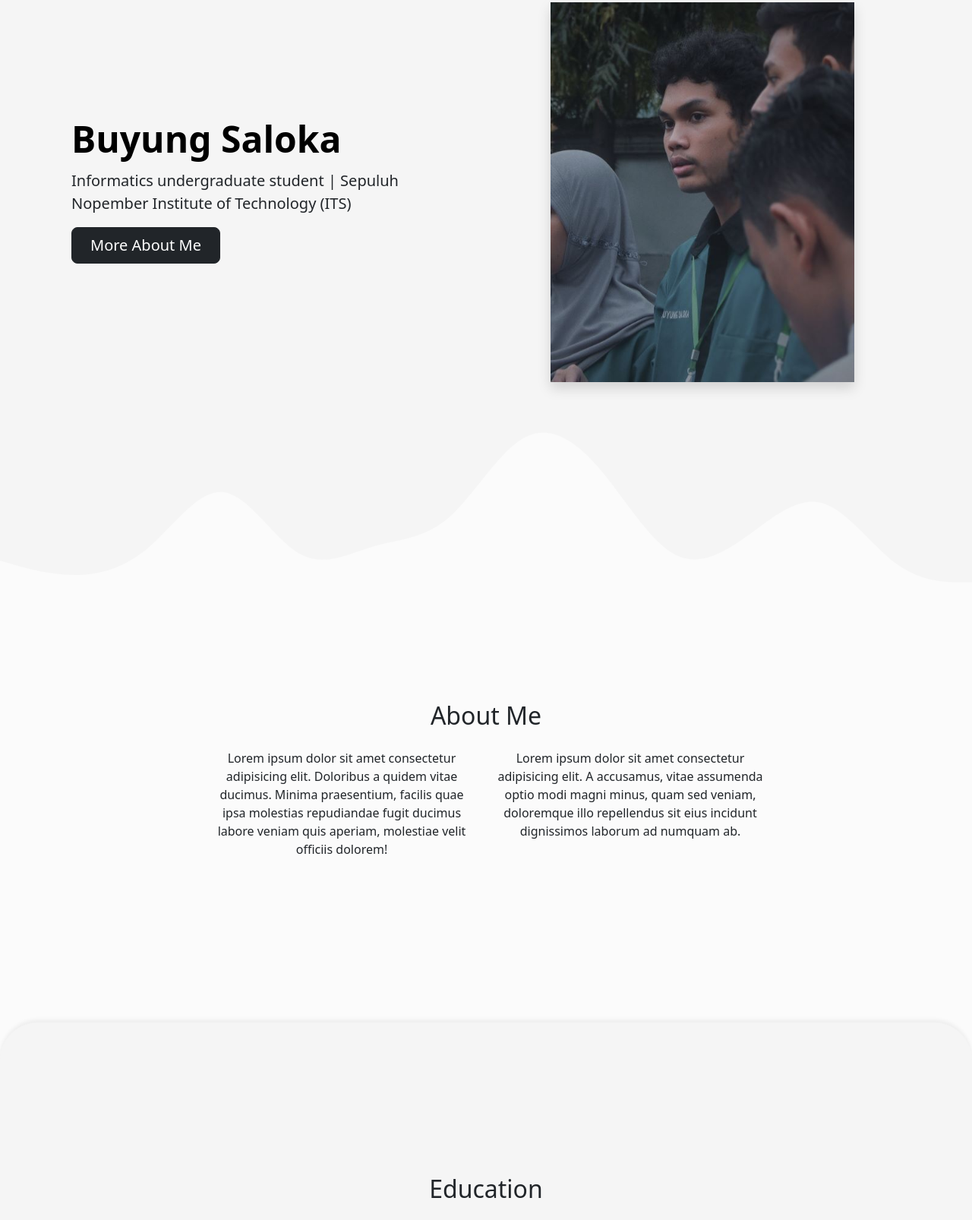
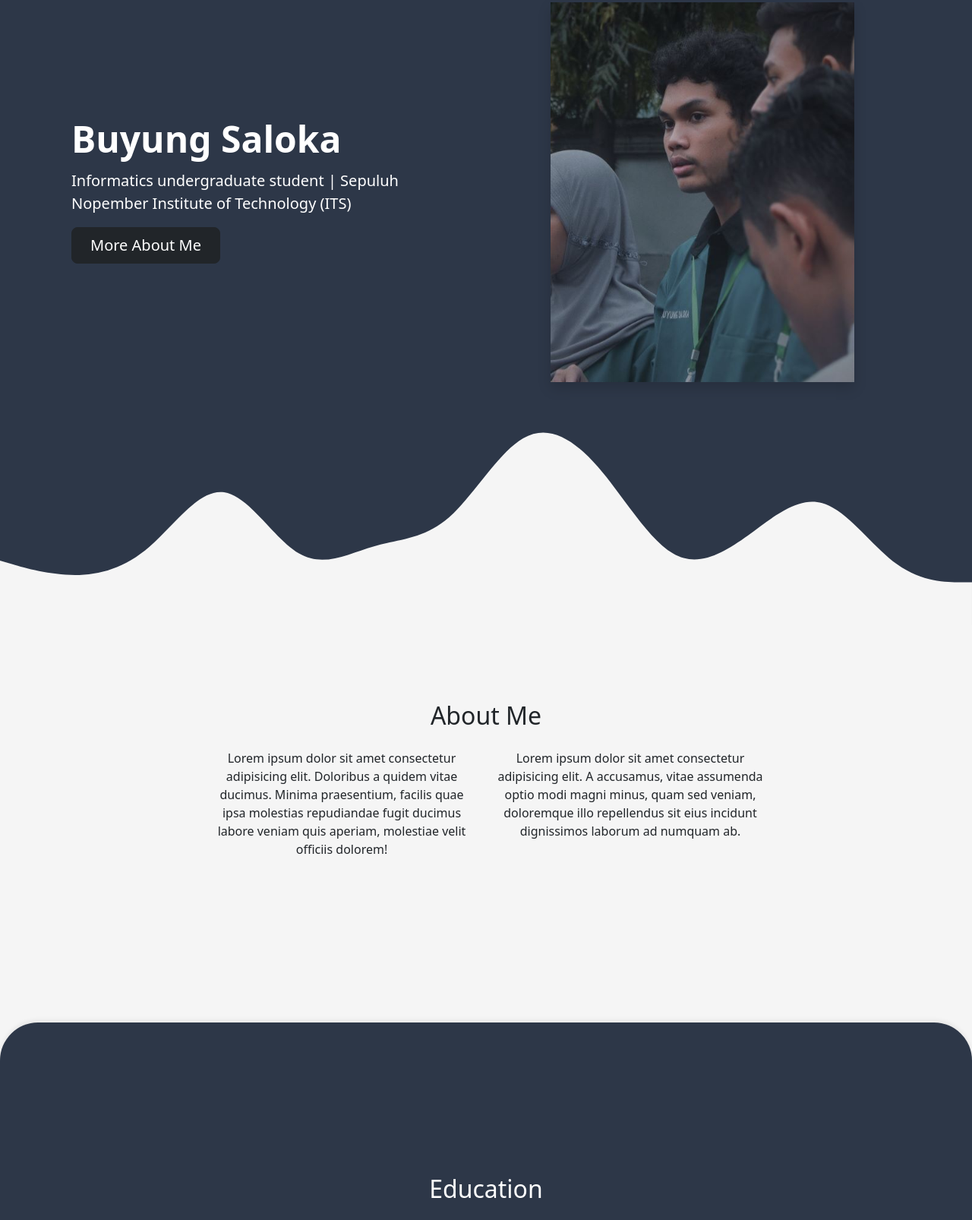
Before and after one commit to mbsaloka/my-portfolio, a plain HTML site: page index.html in a window 1280 px wide. Shown: the part 93-1699 px from the top of the page at 76% size. Drawn offline with nearby package versions, Linux system fonts and the light colour scheme.

Commit message:
mencoba dark mode

```diff
--- a/css/style.css
+++ b/css/style.css
@@ -1,11 +1,11 @@
 body {
-  min-height: 3000px;
-  background-color: #f5f5f5;
+  /* min-height: 3000px; */
+  background-color: #2d3748;
 }
 
 .about,
 .interest {
-  background-color: #fbfbfb;
+  background-color: #f5f5f5;
   padding-top: 100px;
 }
 
@@ -20,7 +20,7 @@ body {
 .about-break {
   width: 100%;
   height: 100px;
-  background-color: #f5f5f5;
+  background-color: #2d3748;
   border-radius: 50px 50px 0 0;
   margin-top: 200px;
   box-shadow: 0px -4px 5px rgba(0, 0, 0, 0.05);
@@ -29,7 +29,7 @@ body {
 .interest .icon {
   height: 100px;
   width: 100px;
-  background-color: #ddd;
+  background-color: #2d3748;
   border-radius: 50%;
   display: grid;
   justify-content: center;
@@ -41,3 +41,7 @@ body {
   justify-content: center;
   align-items: center;
 }
+
+.card {
+  transform: scale(0.9);
+}
--- a/index.html
+++ b/index.html
@@ -46,8 +46,8 @@
             <img src="img/hero.jpg" class="d-block mx-lg-auto img-fluid shadow" alt="Bootstrap Themes" width="400" height="400" loading="lazy" />
           </div>
           <div class="col-lg-6">
-            <h1 class="display-5 fw-bold text-body-emphasis lh-1 mb-3">Buyung Saloka</h1>
-            <p class="lead">Informatics undergraduate student | Sepuluh Nopember Institute of Technology (ITS)</p>
+            <h1 class="display-5 fw-bold lh-1 mb-3 text-white">Buyung Saloka</h1>
+            <p class="lead text-white">Informatics undergraduate student | Sepuluh Nopember Institute of Technology (ITS)</p>
             <div class="d-grid gap-2 d-md-flex justify-content-md-start">
               <a type="button" href="#about" class="btn btn-dark btn-lg px-4 me-md-2">More About Me</a>
             </div>
@@ -56,7 +56,7 @@
       </div>
       <svg xmlns="http://www.w3.org/2000/svg" viewBox="0 0 1440 320" class="wave">
         <path
-          fill="#fbfbfb"
+          fill="#f5f5f5"
           fill-opacity="1"
           d="M0,224L18.5,229.3C36.9,235,74,245,111,245.3C147.7,245,185,235,222,202.7C258.5,171,295,117,332,122.7C369.2,128,406,192,443,213.3C480,235,517,213,554,202.7C590.8,192,628,192,665,160C701.5,128,738,64,775,42.7C812.3,21,849,43,886,85.3C923.1,128,960,192,997,213.3C1033.8,235,1071,213,1108,186.7C1144.6,160,1182,128,1218,138.7C1255.4,149,1292,203,1329,229.3C1366.2,256,1403,256,1422,256L1440,256L1440,320L1421.5,320C1403.1,320,1366,320,1329,320C1292.3,320,1255,320,1218,320C1181.5,320,1145,320,1108,320C1070.8,320,1034,320,997,320C960,320,923,320,886,320C849.2,320,812,320,775,320C738.5,320,702,320,665,320C627.7,320,591,320,554,320C516.9,320,480,320,443,320C406.2,320,369,320,332,320C295.4,320,258,320,222,320C184.6,320,148,320,111,320C73.8,320,37,320,18,320L0,320Z"
         ></path>
@@ -92,7 +92,7 @@
       <div class="container">
         <div class="row text-center mb-3">
           <div class="col">
-            <h2>Education</h2>
+            <h2 class="text-white">Education</h2>
           </div>
         </div>
         <div class="row text-center justify-content-center">
@@ -127,7 +127,7 @@
       </div>
       <svg xmlns="http://www.w3.org/2000/svg" viewBox="0 0 1440 320">
         <path
-          fill="#fbfbfb"
+          fill="#f5f5f5"
           fill-opacity="1"
           d="M0,320L30,288C60,256,120,192,180,186.7C240,181,300,235,360,250.7C420,267,480,245,540,245.3C600,245,660,267,720,277.3C780,288,840,288,900,272C960,256,1020,224,1080,213.3C1140,203,1200,213,1260,229.3C1320,245,1380,267,1410,277.3L1440,288L1440,320L1410,320C1380,320,1320,320,1260,320C1200,320,1140,320,1080,320C1020,320,960,320,900,320C840,320,780,320,720,320C660,320,600,320,540,320C480,320,420,320,360,320C300,320,240,320,180,320C120,320,60,320,30,320L0,320Z"
         ></path>
@@ -143,7 +143,7 @@
             <h2>Interest</h2>
           </div>
         </div>
-        <div class="row justify-content-center">
+        <div class="row justify-content-center text-white">
           <div class="col-sm-3 mb-3">
             <div class="icon-container">
               <div class="icon">
```
